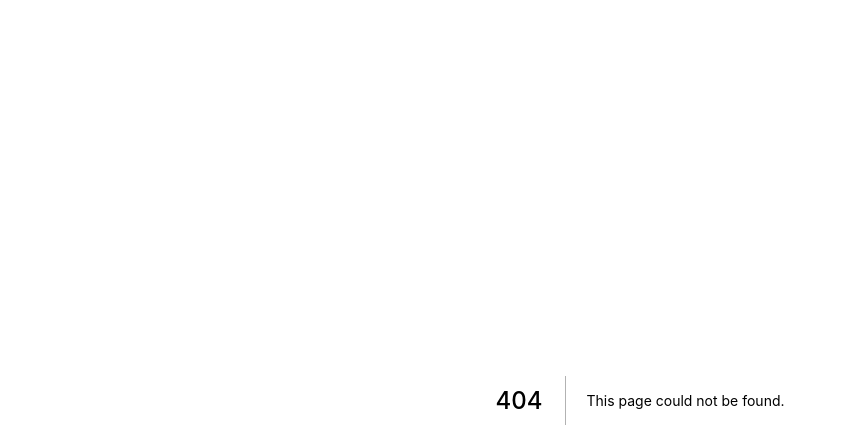
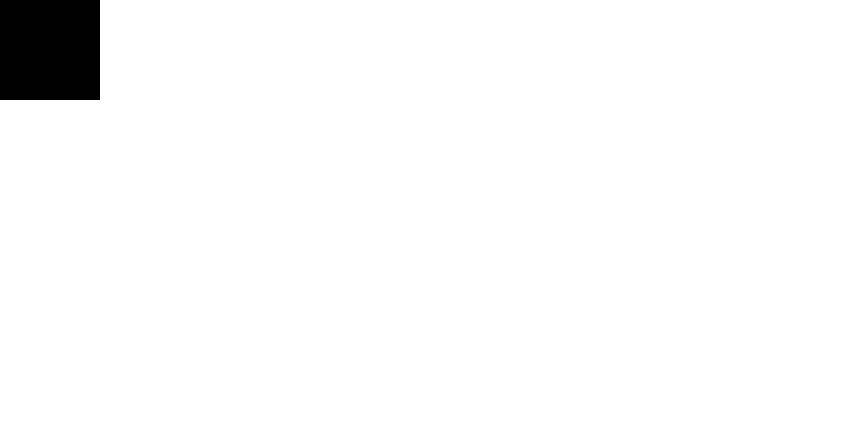
Before and after one commit to New-Default/ordis-client, a Next.js app: page /components/letter in a window 1280 px wide. Before the commit this address had no page. Shown: the top 448 px of the page, without its empty margins (0-847 px from the left). Built offline with nearby package versions, Linux system fonts and the light colour scheme.

Commit message:
Letter component

```diff
--- /dev/null
+++ b/pages/components/letter.tsx
@@ -0,0 +1,29 @@
+import React from "react";
+
+interface Props {
+  character?: string;
+  score?: number;
+}
+
+const Letter: React.FC<Props> = ({character = '', score = 0}) => {
+  const backgroundColors = ['#000', '#cc0', 'green'];
+
+  return (
+    <div
+      style={{
+        width: 100,
+        height: 100,
+        marginRight: 10,
+        border: '10px white',
+        backgroundColor: backgroundColors[score],
+        fontSize: 75,
+        color: "#fff",
+        textAlign: "center",
+      }}
+    >
+      {character.toUpperCase()}
+    </div>
+  );
+};
+
+export default Letter;
```
